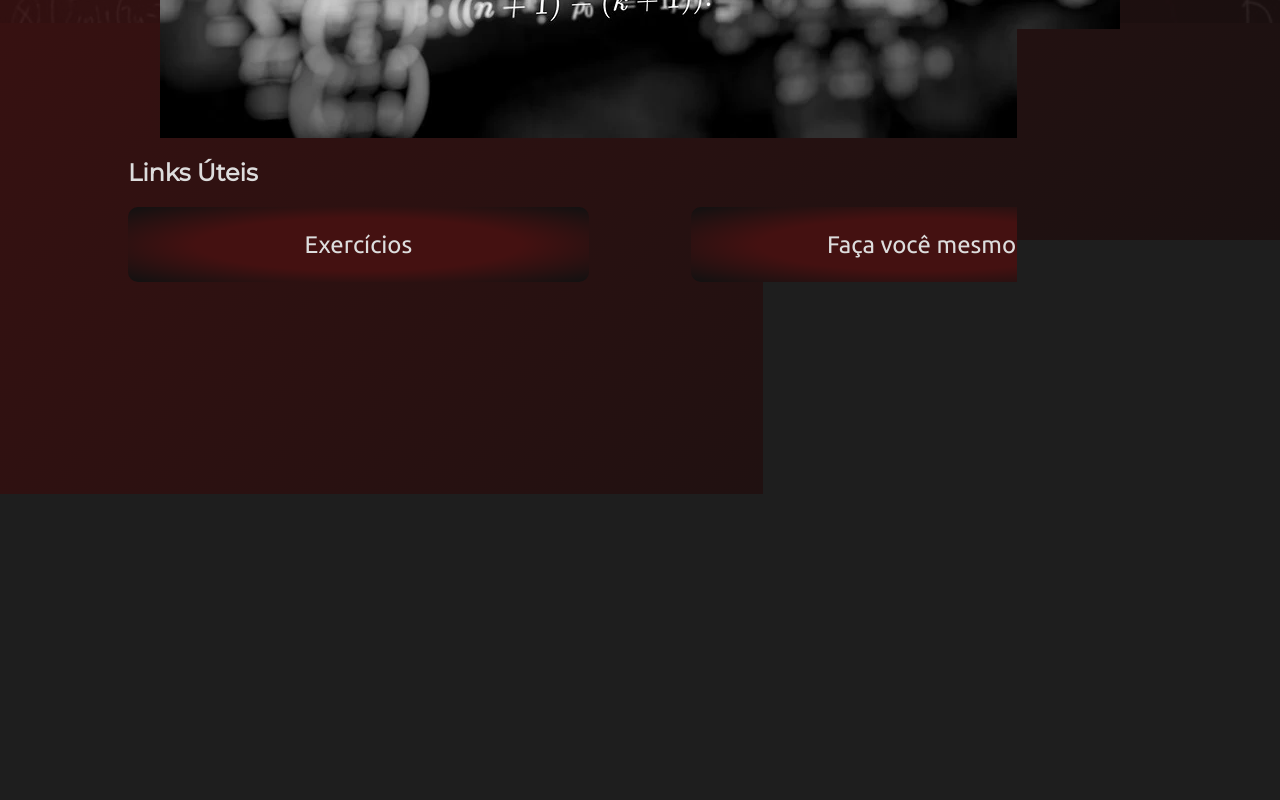
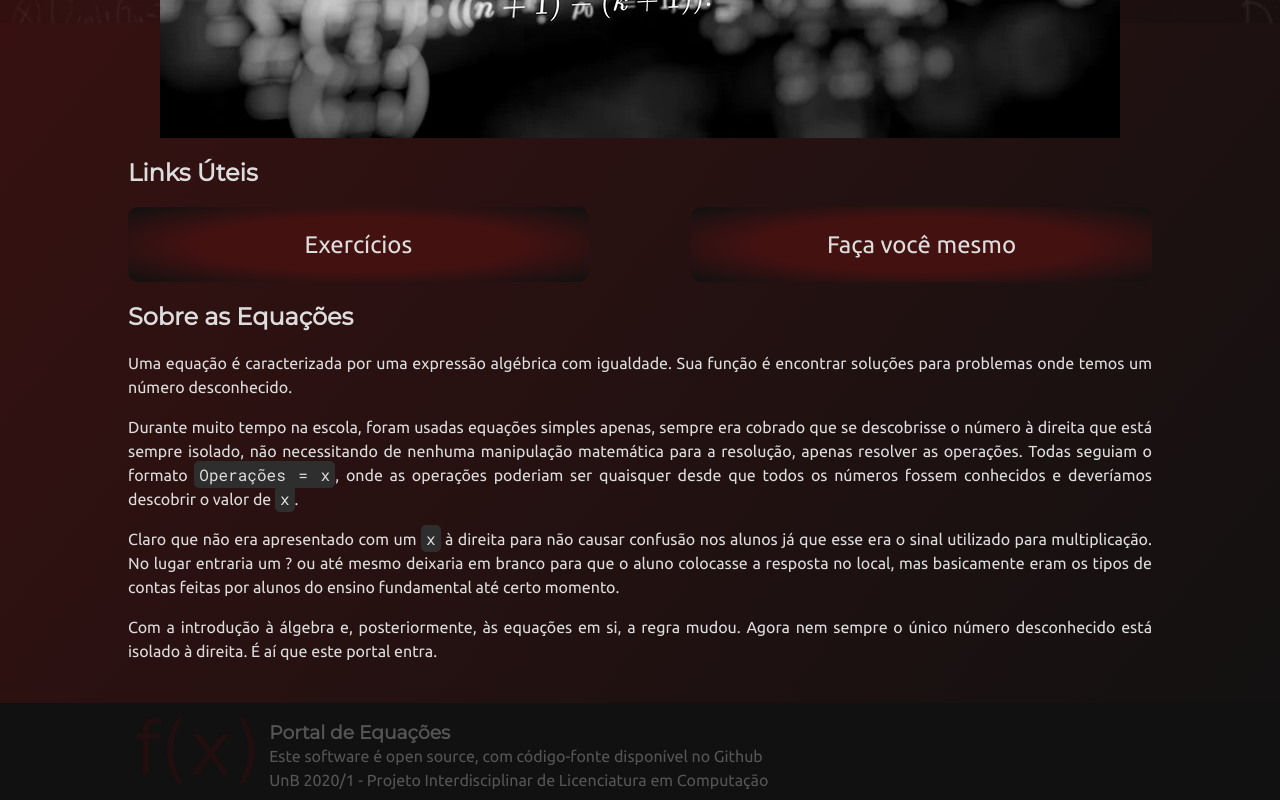
Before and after one commit to Pedenite/PILC-eq, a plain HTML site: page index.html in a window 1280 px wide. Shown: the part 777-1577 px from the top of the page. Drawn offline with Linux system fonts and the light colour scheme.

Commit message:
adicionando footer de respeito

```diff
--- a/css/navbar.css
+++ b/css/navbar.css
@@ -33,15 +33,6 @@ nav > a{
     line-height: 50px;
     padding:0 20px;
     text-align: center;
-}
-@media (max-width: 1000px){
-    nav {
-        height: 5vh;
-    }
-    nav > a {
-        line-height: 5vh;
-        padding: 0 4vh;
-    }
 }
 
 .sidenav {
--- a/css/style.css
+++ b/css/style.css
@@ -93,7 +93,26 @@ code{
 
 footer {
     margin-top: 5vh;
+    padding: 1vh 10%;
     background-color: #111111;
+    min-height: 10vh;
+    color: #555555;
+}
+footer img {
+    float:left;
     height: 10vh;
-    color: #dddddd;
+    margin-right: 10px;
+    opacity: 0.1;
 }
+footer h3 {
+    margin:10px 0 0 0;
+}
+footer p {
+    margin: 0;
+}
+footer a {
+    color:#555555;
+}
+footer a:hover {
+    text-decoration: underline;
+}
--- a/index.html
+++ b/index.html
@@ -53,12 +53,17 @@
                 </p>
                 <p>
                     Com a introdução à álgebra e, posteriormente, às equações em si, a regra mudou. Agora nem sempre o
-                    único número desconhecido está isolado à direita
+                    único número desconhecido está isolado à direita. É aí que este portal entra.
                 </p>
+            </div>
         </main>
     </div>
     <footer>
-
+        <img src="img/logo.png">
+        <h3>Portal de Equações</h3>
+        <p>Este software é open source, com código-fonte disponível no <a
+                href="https://github.com/Pedenite/PILC-eq">Github</a></p>
+        <p>UnB 2020/1 - Projeto Interdisciplinar de Licenciatura em Computação</p>
     </footer>
 </body>
 
```
Also changed, not shown: exercicio.html (+5 -1 lines), interativo.html (+5 -1 lines), img/logo.png (added).
